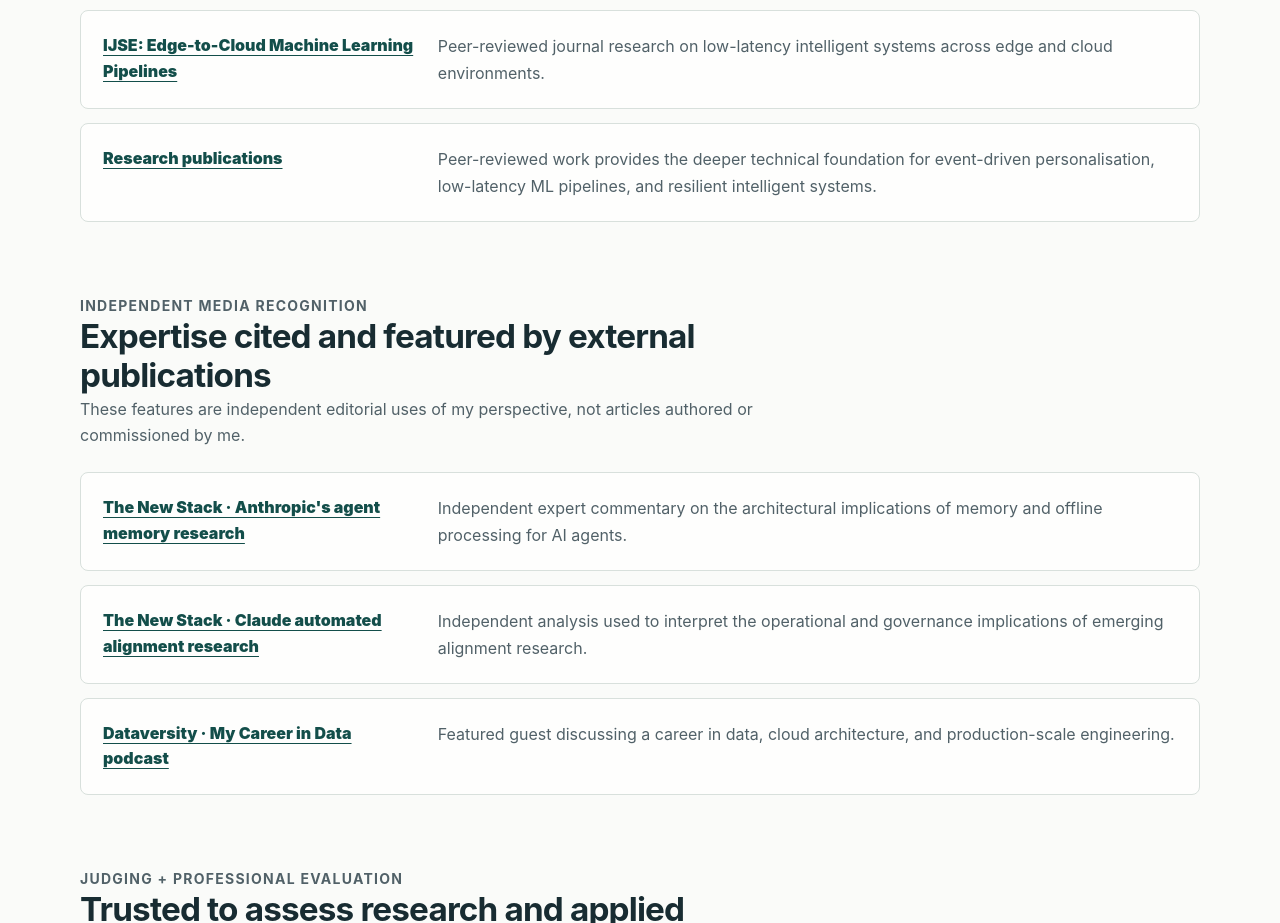
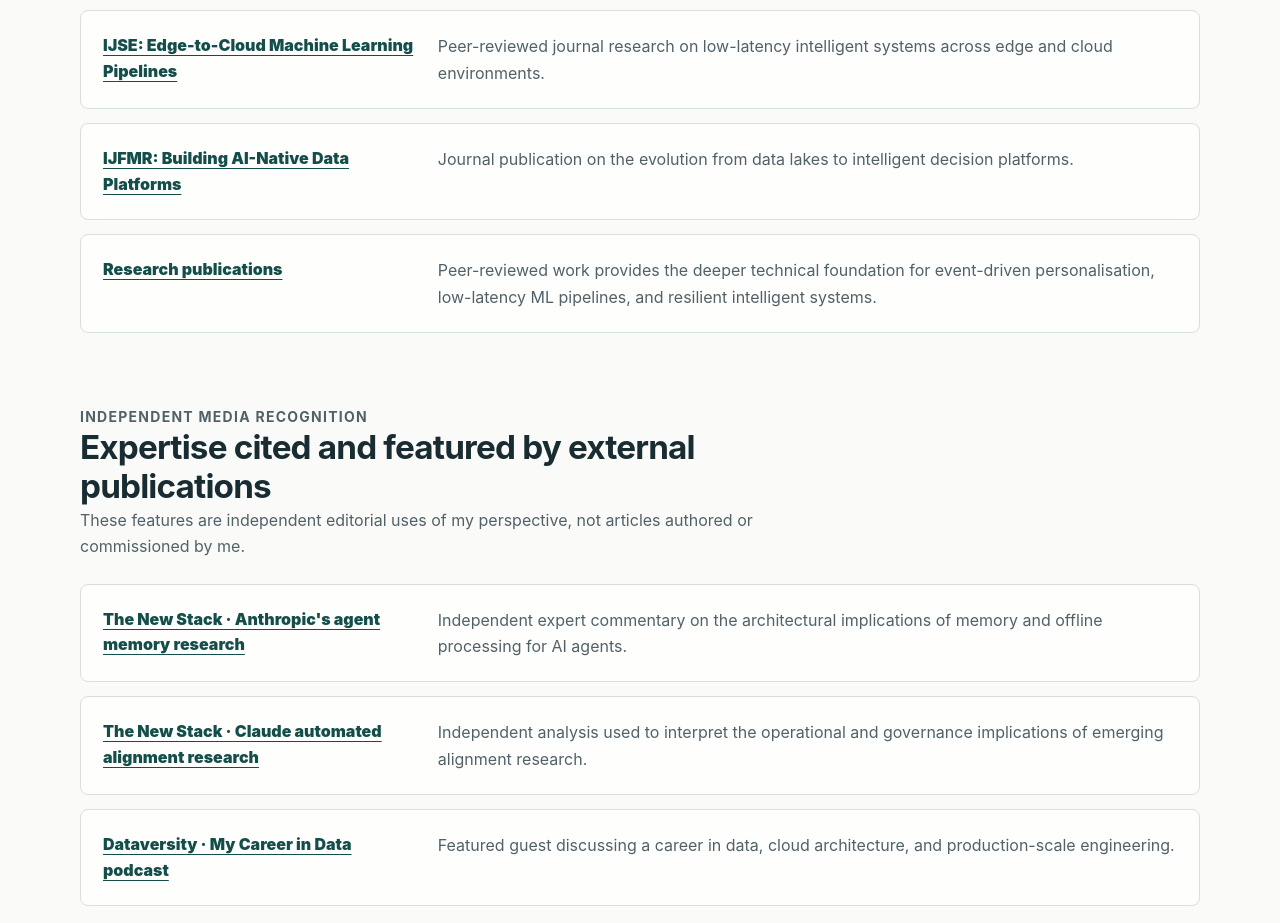
Before and after one commit to jayakumar-ramalingam/another-try, a plain HTML site: page influencer.html in a window 1280 px wide. Shown: the part 2980-3903 px from the top of the page. Drawn offline with Linux system fonts and the light colour scheme.

Commit message:
Add IJFMR journal to technical writing evidence

```diff
--- a/influencer.html
+++ b/influencer.html
@@ -120,6 +120,7 @@
           <li><a href="https://hackernoon.com/why-ai-agents-need-event-driven-architecture">Why AI Agents Need Event-Driven Architecture</a><span>HackerNoon article on durable state, policy controls, human approval, and idempotent execution for production multi-agent systems.</span></li>
           <li><a href="https://hackernoon.com/claude-managed-agents-build-a-github-repo-review-agent-without-running-infrastructure">Build a GitHub Repository Review Agent Without Running Infrastructure</a><span>A working demonstration that lets practitioners inspect and reproduce the implementation rather than rely on a conceptual description.</span></li>
           <li><a href="https://www.cscjournals.org/library/manuscriptinfo.php?mc=IJSE-200">IJSE: Edge-to-Cloud Machine Learning Pipelines</a><span>Peer-reviewed journal research on low-latency intelligent systems across edge and cloud environments.</span></li>
+          <li><a href="https://www.ijfmr.com/research-paper.php?id=84897">IJFMR: Building AI-Native Data Platforms</a><span>Journal publication on the evolution from data lakes to intelligent decision platforms.</span></li>
           <li><a href="publications.html">Research publications</a><span>Peer-reviewed work provides the deeper technical foundation for event-driven personalisation, low-latency ML pipelines, and resilient intelligent systems.</span></li>
         </ul>
       </section>
```
